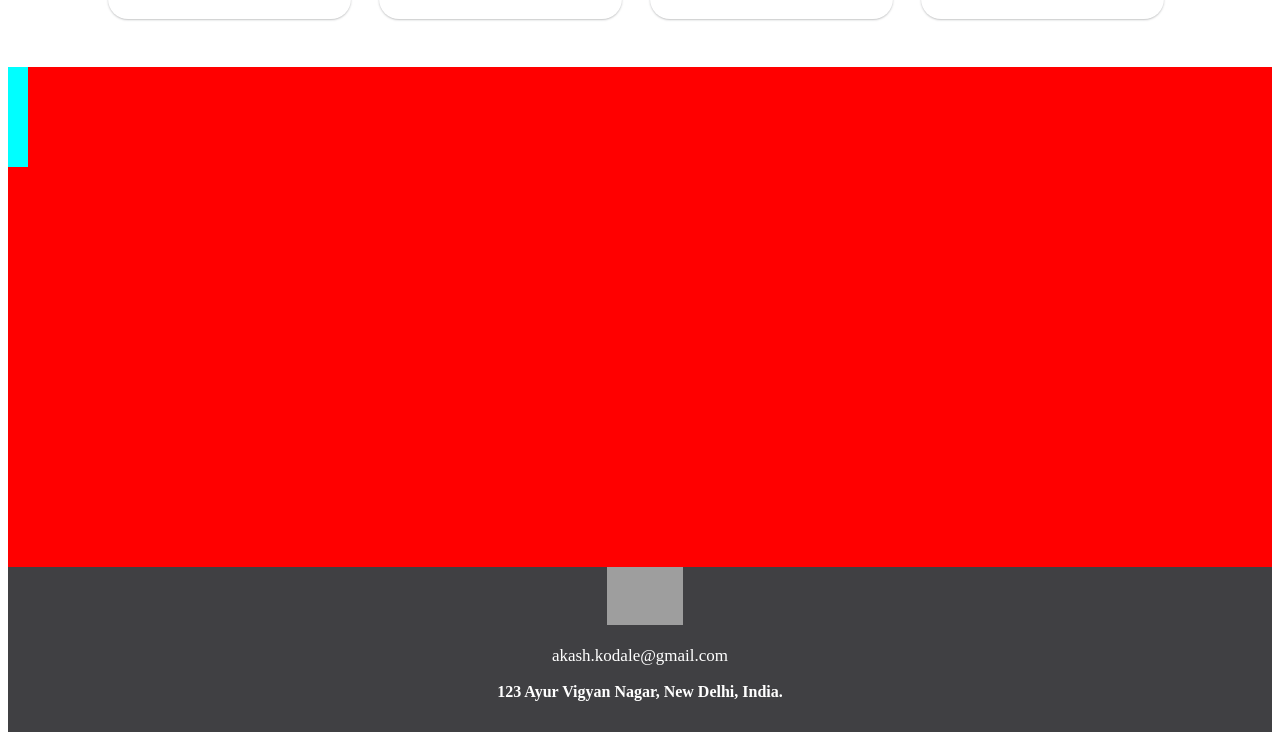
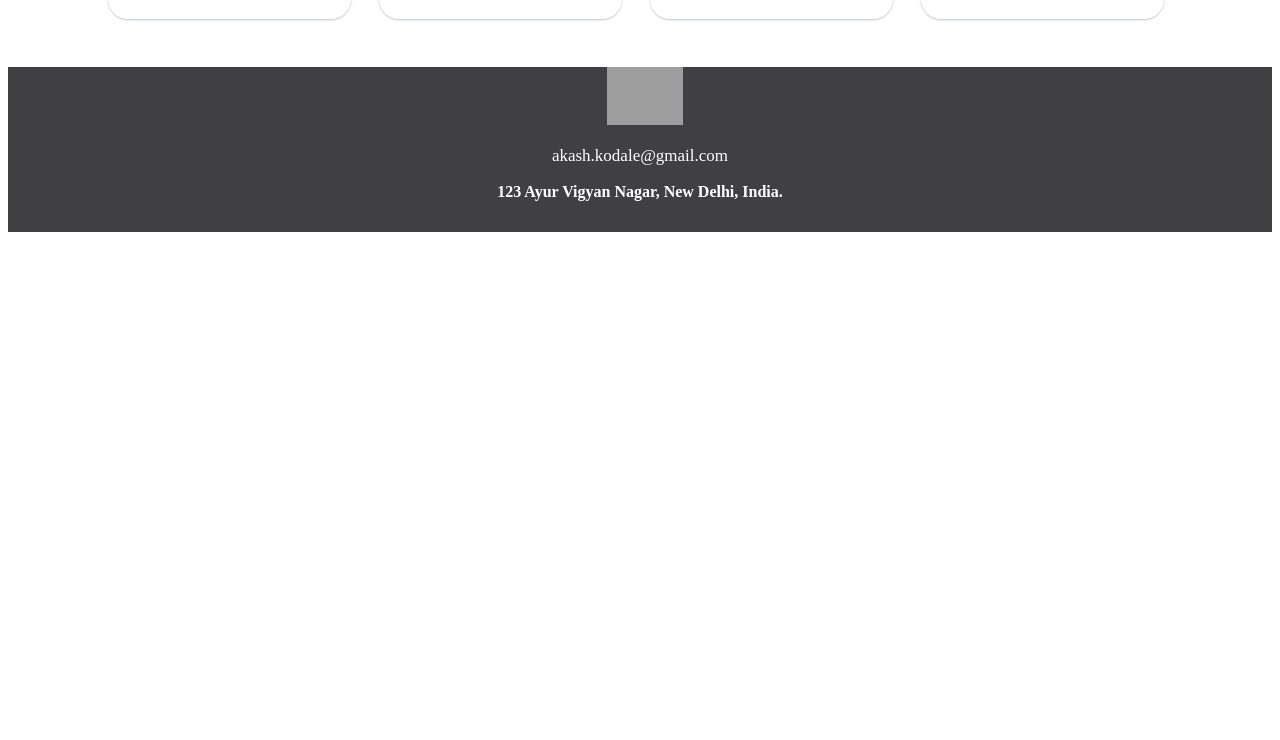
Before and after one commit to sushmasri1906/food-munch, a plain HTML site: page index.html in a window 1280 px wide. Shown: the part 2101-2841 px from the top of the page. After the commit the page ends 2341 px from the top, so only its background shows below. Drawn offline with Linux system fonts and the light colour scheme; grey boxes are pictures that could not be loaded.

Commit message:
first commit

```diff
--- a/styles.css
+++ b/styles.css
@@ -131,17 +131,3 @@
 .footer>h3{
     font-size: 16px;
 }
-
-
-
-
-.parent4{
-    height: 500px;
-    background-color: red;
-}
-.pc41,.pc42{
-    height: 50px;
-    width: 20px;
-    background-color: aqua;
-    border-radius: 5px solid black;
-}
```
